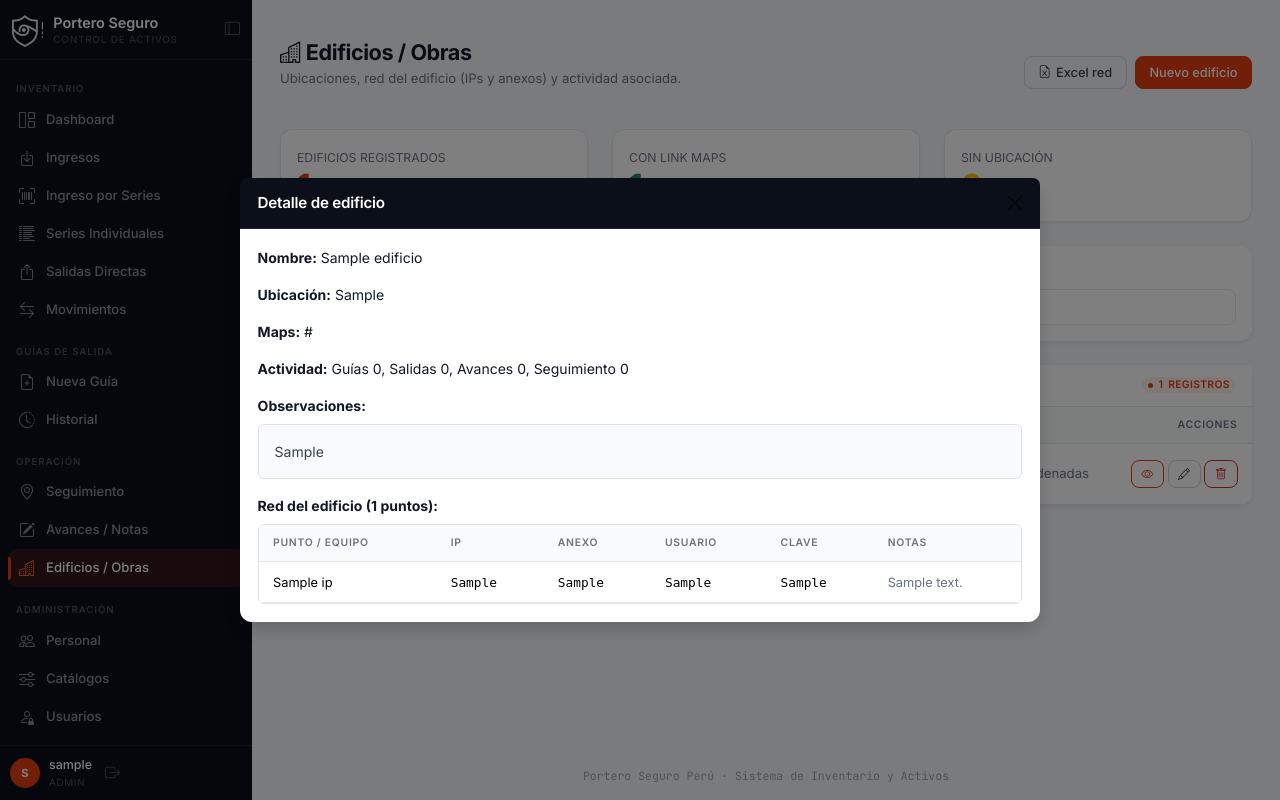
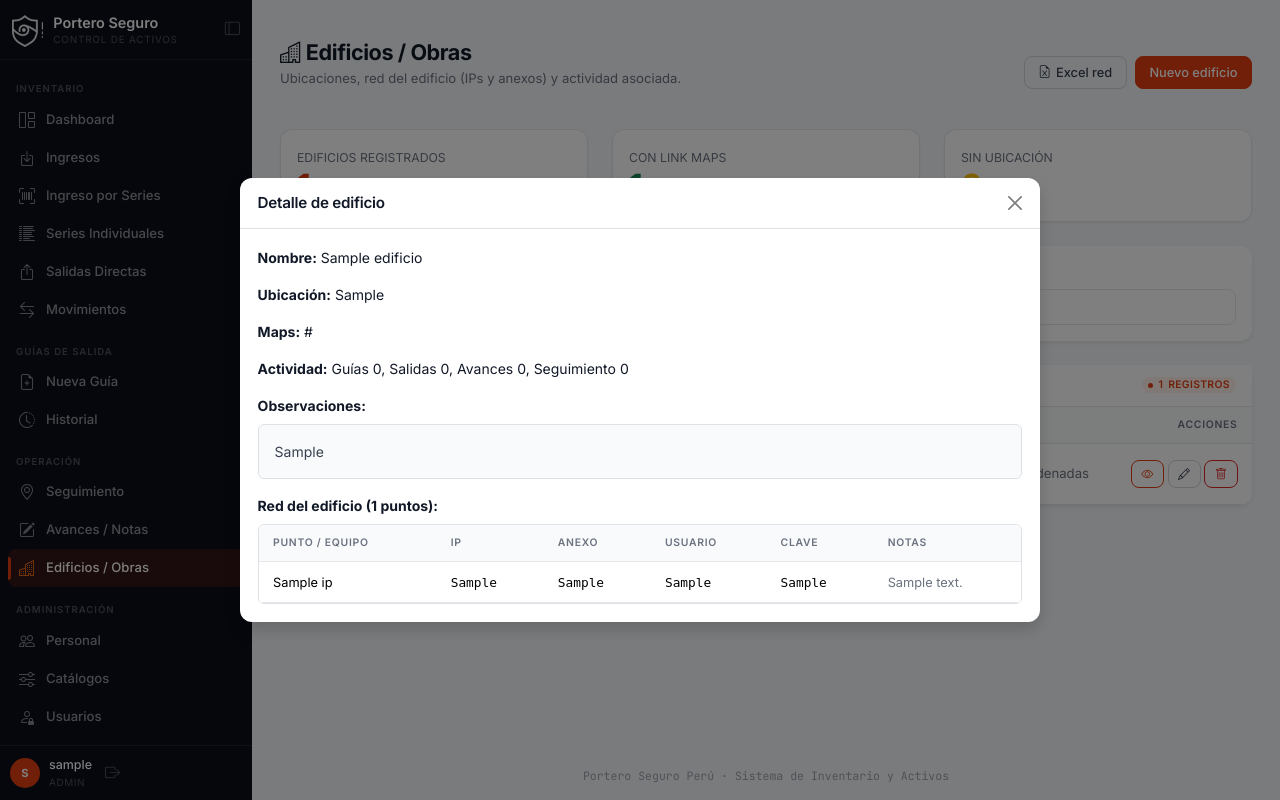
Before and after one commit to Jescodem/Sistema_Inventario_Flask, a Flask app: page /edificios in a window 1280 px wide, after a click on "Ver detalle". Run offline with Flask 3, Linux system fonts and the light colour scheme; the visitor is signed in with stand-in values (Sample User, id 1); tables that the repository leaves empty hold one stand-in row (values such as "Sample post").

Commit message:
Edificios: quita el ultimo modal-header azul (modal Detalle) para coherencia visual
Co-Authored-By: Claude Opus 4.8 <noreply@anthropic.com>

```diff
--- a/portero_seguro_v7/proyecto_mejorado/templates/edificios.html
+++ b/portero_seguro_v7/proyecto_mejorado/templates/edificios.html
@@ -155,7 +155,7 @@
 {% for e in edificios %}
 <div class="modal fade" id="modalVerEdificio{{ e.id }}" tabindex="-1">
     <div class="modal-dialog modal-lg modal-dialog-centered"><div class="modal-content border-0 shadow">
-        <div class="modal-header bg-primary text-white"><h5 class="modal-title">Detalle de edificio</h5><button class="btn-close" data-bs-dismiss="modal"></button></div>
+        <div class="modal-header"><h5 class="modal-title">Detalle de edificio</h5><button class="btn-close" data-bs-dismiss="modal"></button></div>
         <div class="modal-body">
             <p><strong>Nombre:</strong> {{ e.nombre }}</p>
             <p><strong>Ubicación:</strong> {{ e.ubicacion or '-' }}</p>
```
